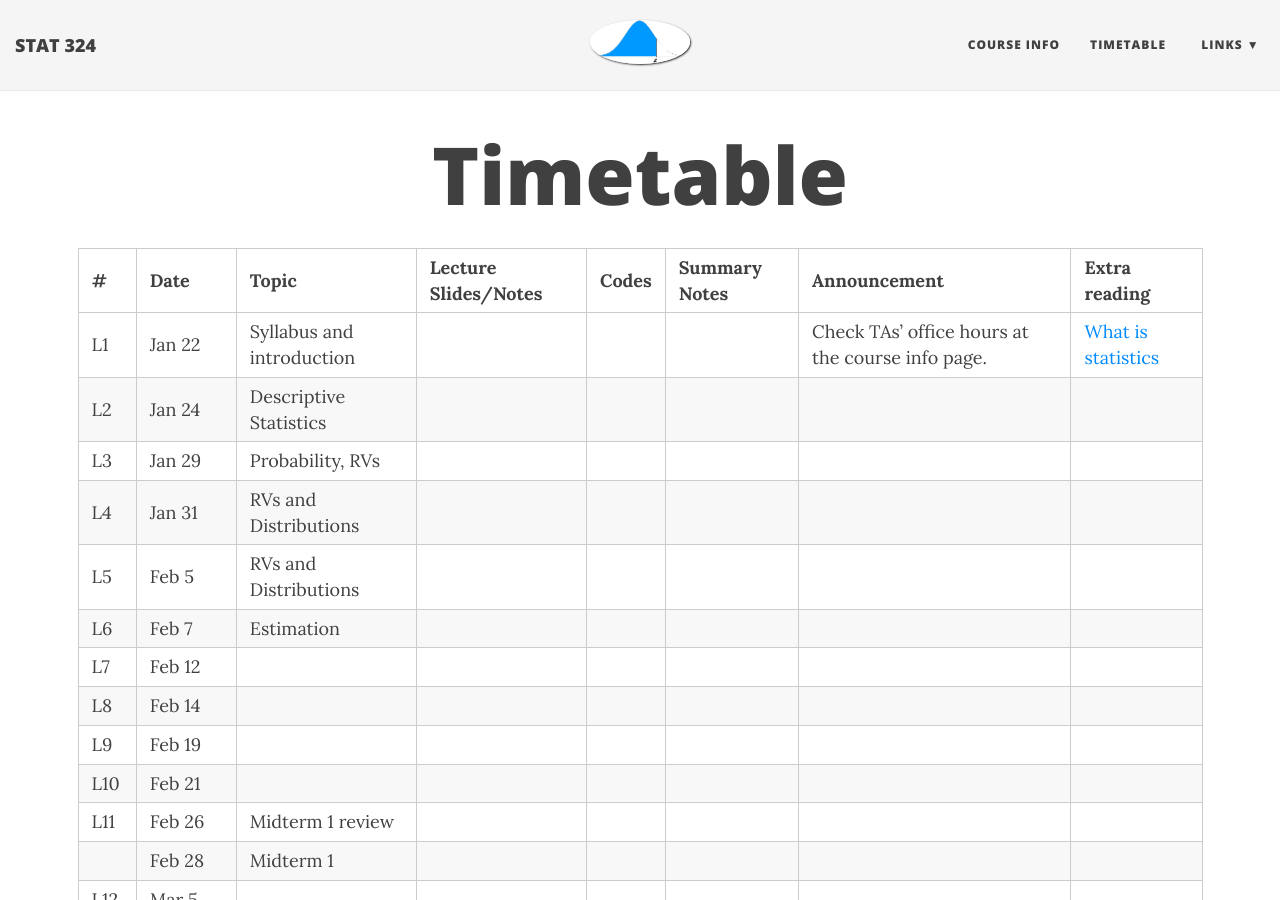
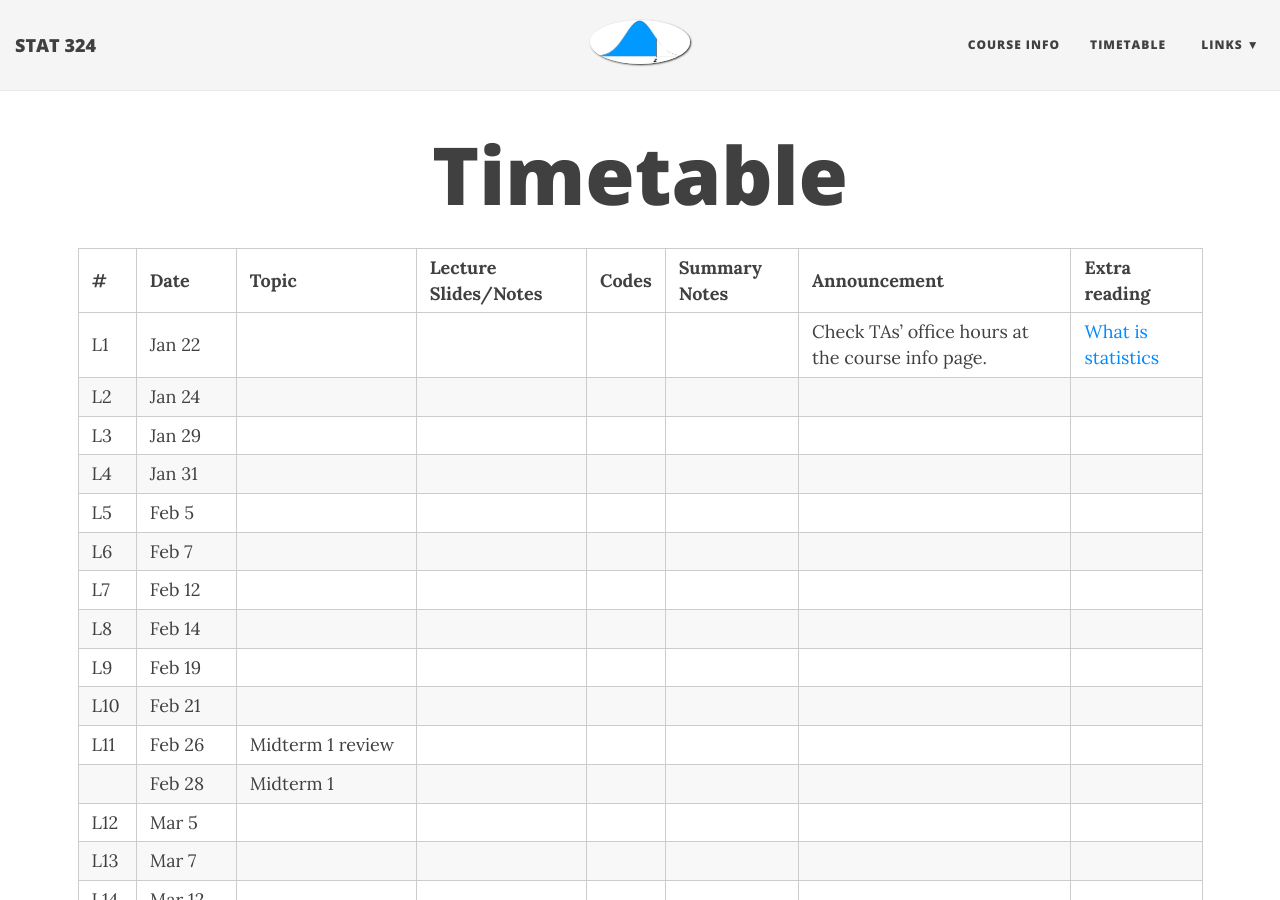
Before and after one commit to duzhewang/stat324, a Jekyll site: the page built from timetable.md, in a window 1280 px wide and 900 px high. Built offline with Jekyll 4.4.1, drawn with Linux system fonts in a browser that asks for light colours; nearby versions of some CDN libraries.

Commit message:
Update timetable.md

```diff
--- a/timetable.md
+++ b/timetable.md
@@ -8,12 +8,12 @@ css: /css/wide_table.css
 
 | # | Date | Topic    | Lecture Slides/Notes         |Codes      |Summary Notes  | Announcement| Extra reading |
 |---|--------|--------|----------------|-----------|--------------------|-------------|
-|L1| Jan 22 | Syllabus and introduction  |   |      |   | Check TAs' office hours at the course info page.   |  [What is statistics](https://github.com/dzwang91/stat371/raw/gh-pages/extrareading/what-is-statistics.pdf)     |
-|L2| Jan 24 | Descriptive Statistics  | |   |   |      |     |
-|L3| Jan 29 |Probability, RVs| | |   | |      |
-|L4| Jan 31 |RVs and Distributions  |   |    |    |      |    |
-|L5| Feb 5 | RVs and Distributions |  |  | |   |      |
-|L6| Feb 7 | Estimation | |    |    |      |      |
+|L1| Jan 22 |   |   |      |   | Check TAs' office hours at the course info page.   |  [What is statistics](https://github.com/dzwang91/stat371/raw/gh-pages/extrareading/what-is-statistics.pdf)     |
+|L2| Jan 24 |   | |   |   |      |     |
+|L3| Jan 29 || | |   | |      |
+|L4| Jan 31 |  |   |    |    |      |    |
+|L5| Feb 5 | |  |  | |   |      |
+|L6| Feb 7 |  | |    |    |      |      |
 |L7| Feb 12 | |   |    |    |    |      |
 |L8| Feb 14 | |     |    |     |      |
 |L9| Feb 19 |  | |  |    |  |      |
```
